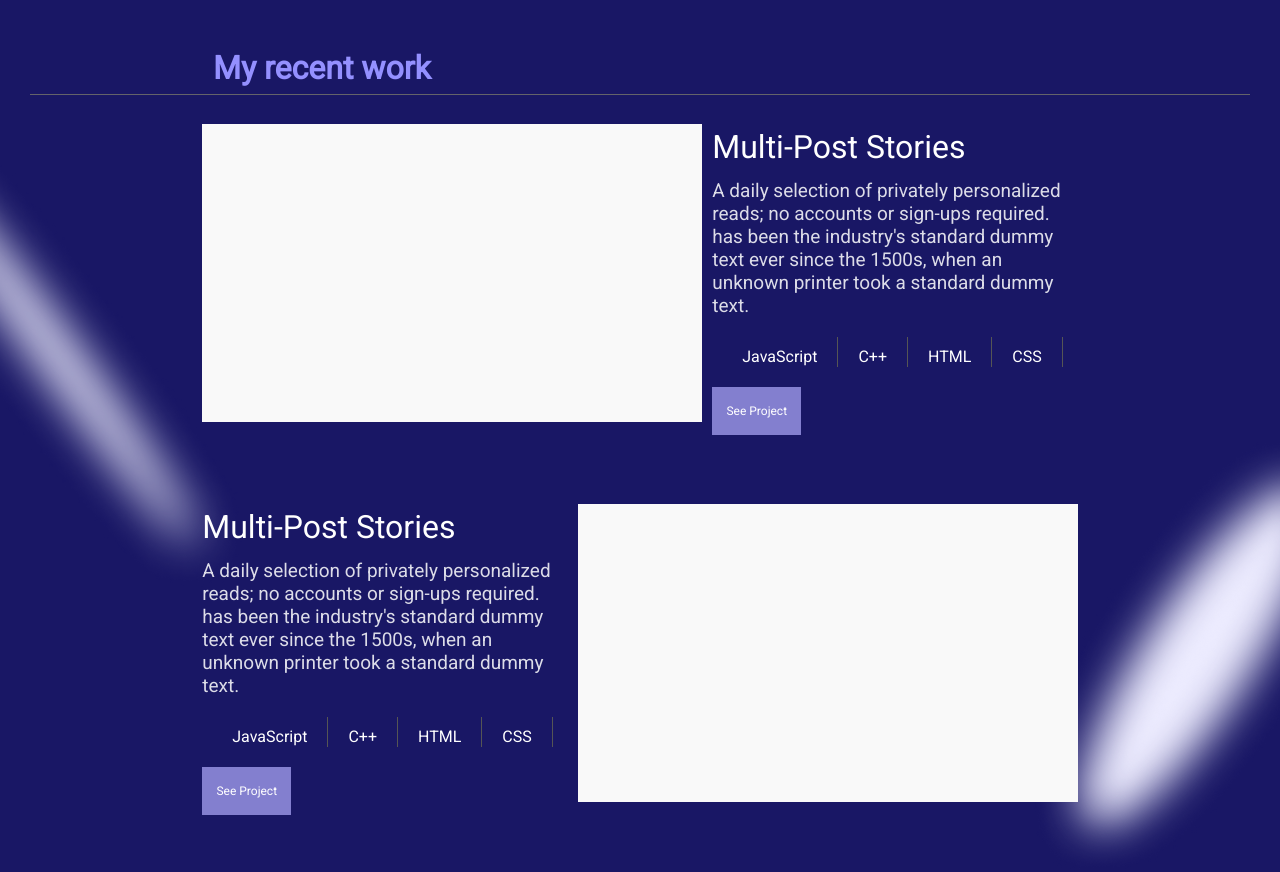
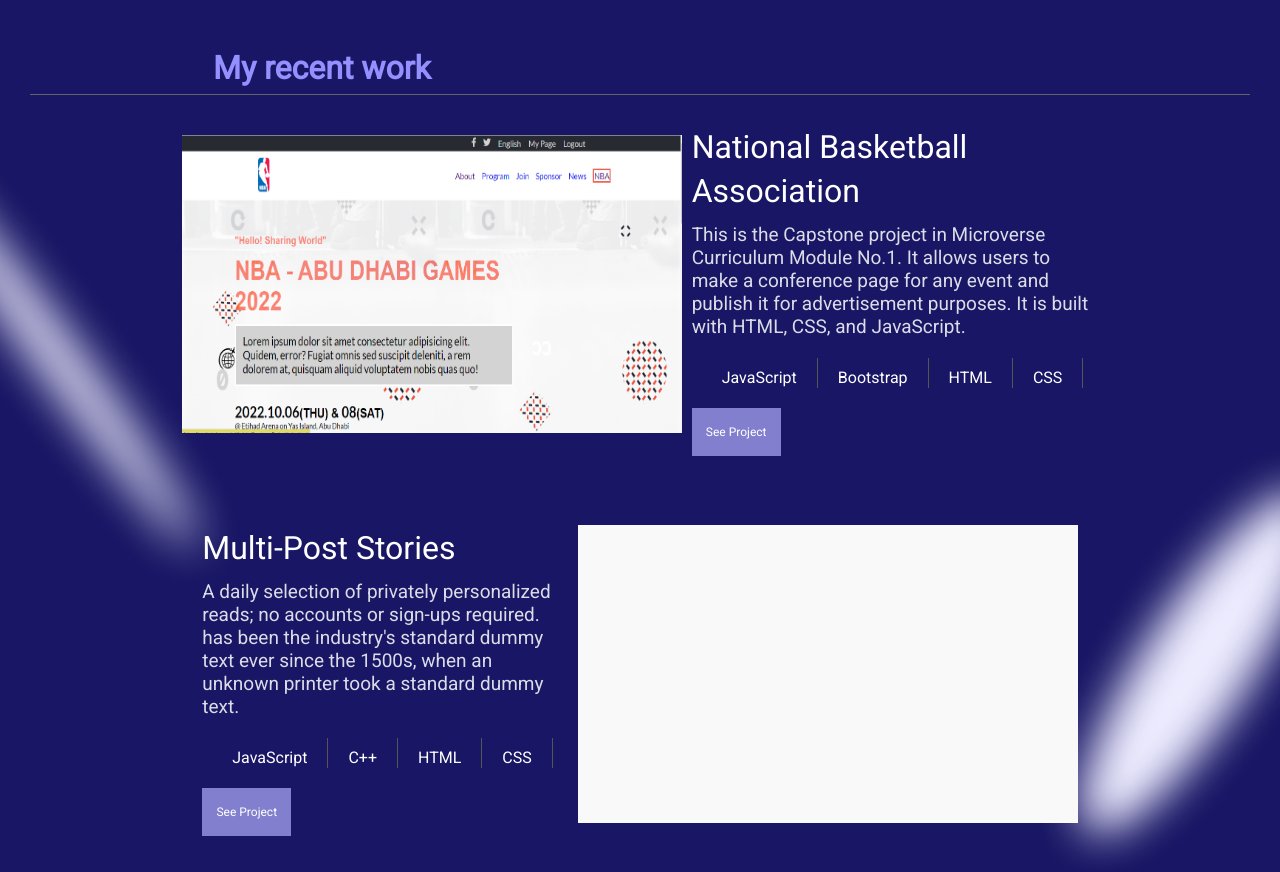
Before and after one commit to MudasirSherwani/Portfolio, a website: page index.html in a window 1280 px wide. Shown: the part 840-1712 px from the top of the page. Drawn offline with Linux system fonts and the light colour scheme.

Commit message:
Add Capstion Project to Portfolio

```diff
--- a/index.html
+++ b/index.html
@@ -58,8 +58,11 @@
           </ul>
         </div>
           <div class="popup-btns-area">
-            <button onclick="PopupWindowOff()" type="button"></button>
-            <button class="see-source" onclick="PopupWindowOff()"  type="button">
+            <button onclick="PopupWindowOff()" type="button">
+              <a id="see-live" href="">See Live</a>
+              <i class="fab fa-github white fa-lg" ></i></button>
+            <button  onclick="PopupWindowOff()"  type="button">
+              <a id="see-source" href="">See Source</a>
             <i class="fab fa-github white fa-lg" ></i></button>
           </div>
           </div>
@@ -142,21 +145,21 @@
           <div class="project-1">
             <div class="grid-item proj-1">
               <div class="grid-row-item">
-                <img src="images/dumy-image.png" alt="eyecandy dummy image" class="project-image"/>
+                <img src="images/capstion-project.PNG" alt="eyecandy dummy image" class="project-image"/>
               </div>
               <div class="project-content">
                 <div class="grid-row-item">
-                  <h4 class="project-title">Multi-Post Stories</h4>
+                  <h4 class="project-title">National Basketball Association</h4>
                 </div>
                 <div class="grid-row-item">
                   <p class="project-description">
-                    A daily selection of privately personalized reads; no accounts or sign-ups required. has been the industry's standard dummy text ever since the 1500s, when an unknown printer took a standard dummy text.
+                    This is the Capstone project in Microverse Curriculum Module No.1. It allows users to make a conference page for any event and publish it for advertisement purposes. It is built with HTML, CSS, and JavaScript.
                   </p>
                 </div>
                 <div class="grid-row-item">
                   <ul class="lang-list">
                     <li class="listitems">JavaScript</li>
-                    <li class="listitems">C++</li>
+                    <li class="listitems">Bootstrap</li>
                     <li class="listitems">HTML</li>
                     <li class="listitems">CSS</li>
                   </ul>
--- a/popup_window.js
+++ b/popup_window.js
@@ -1,12 +1,12 @@
 const overlay = document.querySelector('#overlay');
 const ProjectDataObjects = [
   {
-    pro_Name: 'Project#1: Multi-Post Stories',
-    pro_Images: 'images/Project_Image.svg',
-    pro_Description: 'Lorem Ipsum is simply dummy text of the printing and typesetting industry. Lorem Ipsum has been the industry\'s standard dummy text ever since the 1500s, when an unknown printer took a galley of type and scrambled it 1960s with the releaLorem Ipsum is simply dummy text of the printing and typesetting  ever since the 1500s, when an unknown printer took a galley of type veris lapoa todoe.',
-    pro_Technologies: ['html', 'Ruby on rails', 'css', 'Javascript'],
-    pro_Live: 'https://mudasirsherwani.github.io/Portfolio',
-    pro_Source: 'https://github.com/MudasirSherwani/Portfolio',
+    pro_Name: 'National Basketball Association',
+    pro_Images: 'images/capstion-project.PNG',
+    pro_Description: 'This is the Capstone project in Microverse Curriculum Module No.1. It allows users to make a conference page for any event and publish it for advertisement purposes. It is built with HTML, CSS, and JavaScript.',
+    pro_Technologies: ['html', 'Bootstrap', 'css', 'Javascript'],
+    pro_Live: 'https://mudasirsherwani.github.io/Capstone-Project',
+    pro_Source: 'https://github.com/MudasirSherwani/Capstone-Project',
   },
   {
     pro_Name: 'Project#2: Multi-Post Stories',
```
Also changed, not shown: images/capstion-project.PNG (added).
